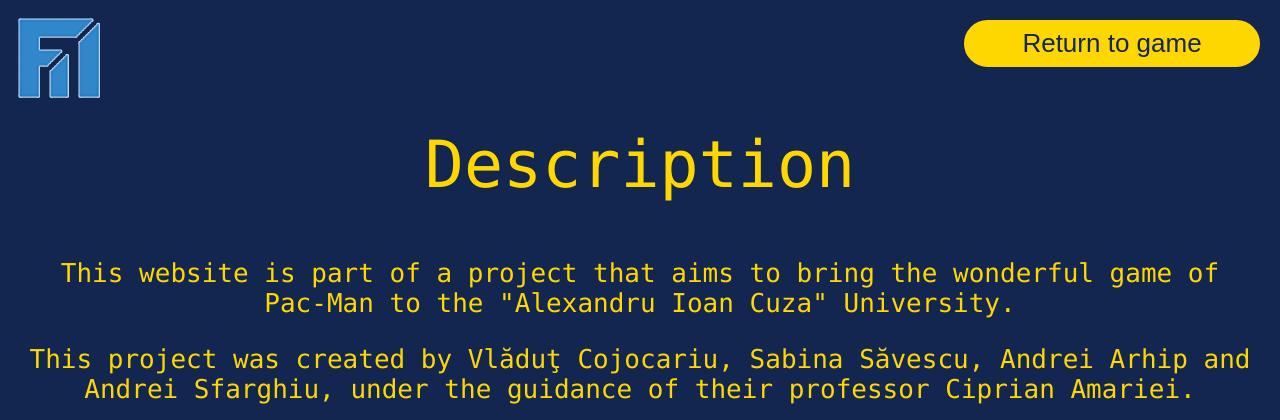
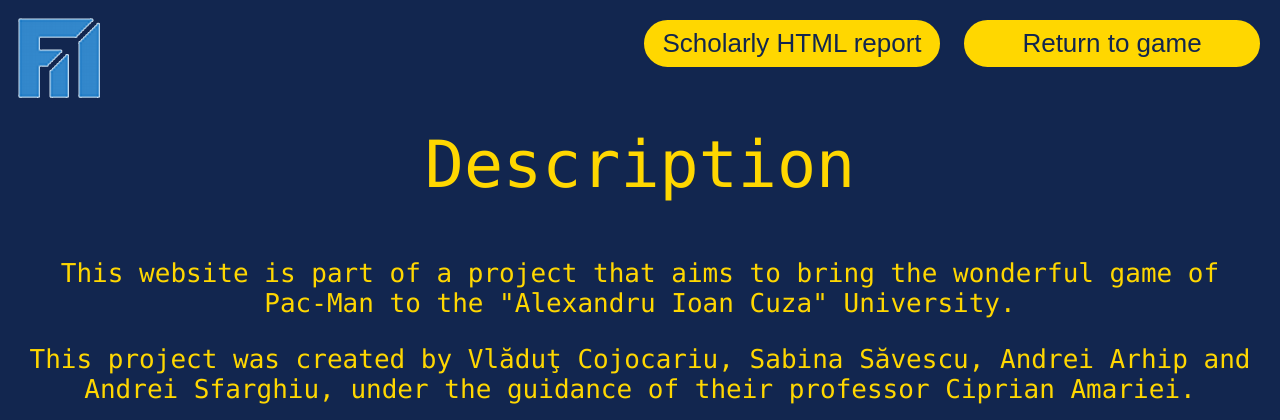
Before and after one commit to Sfarghiu/Pac-Fac, a PHP site: page /Pac-Fac/Description.php in a window 1280 px wide. Shown: the top 420 px of the page. Run offline with PHP 8.4, Linux system fonts and the light colour scheme; some libraries are stand-ins or nearby versions.

Commit message:
added Scholarly html button

```diff
--- a/Description.php
+++ b/Description.php
@@ -22,6 +22,11 @@
 
     <div class="but">
         <a href="http://localhost:8181/Pac-Fac/Game.php"><button>Return to game</button>
+        </a>
+    </div>
+
+    <div class="but">
+        <a href="http://localhost:8181/Pac-Fac/raport.html"><button>Scholarly HTML report</button>
         </a>
     </div>
 </div>
```
